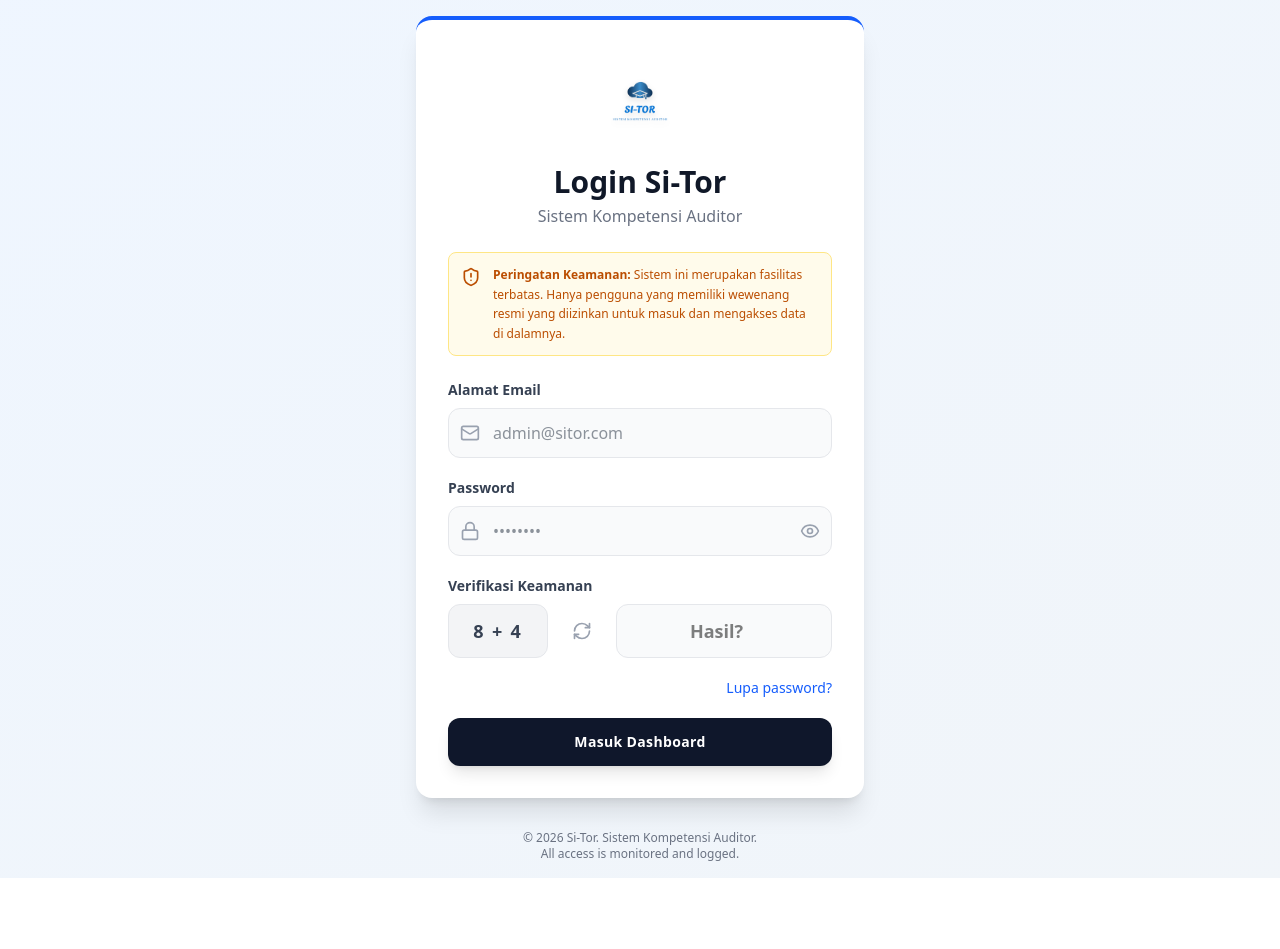
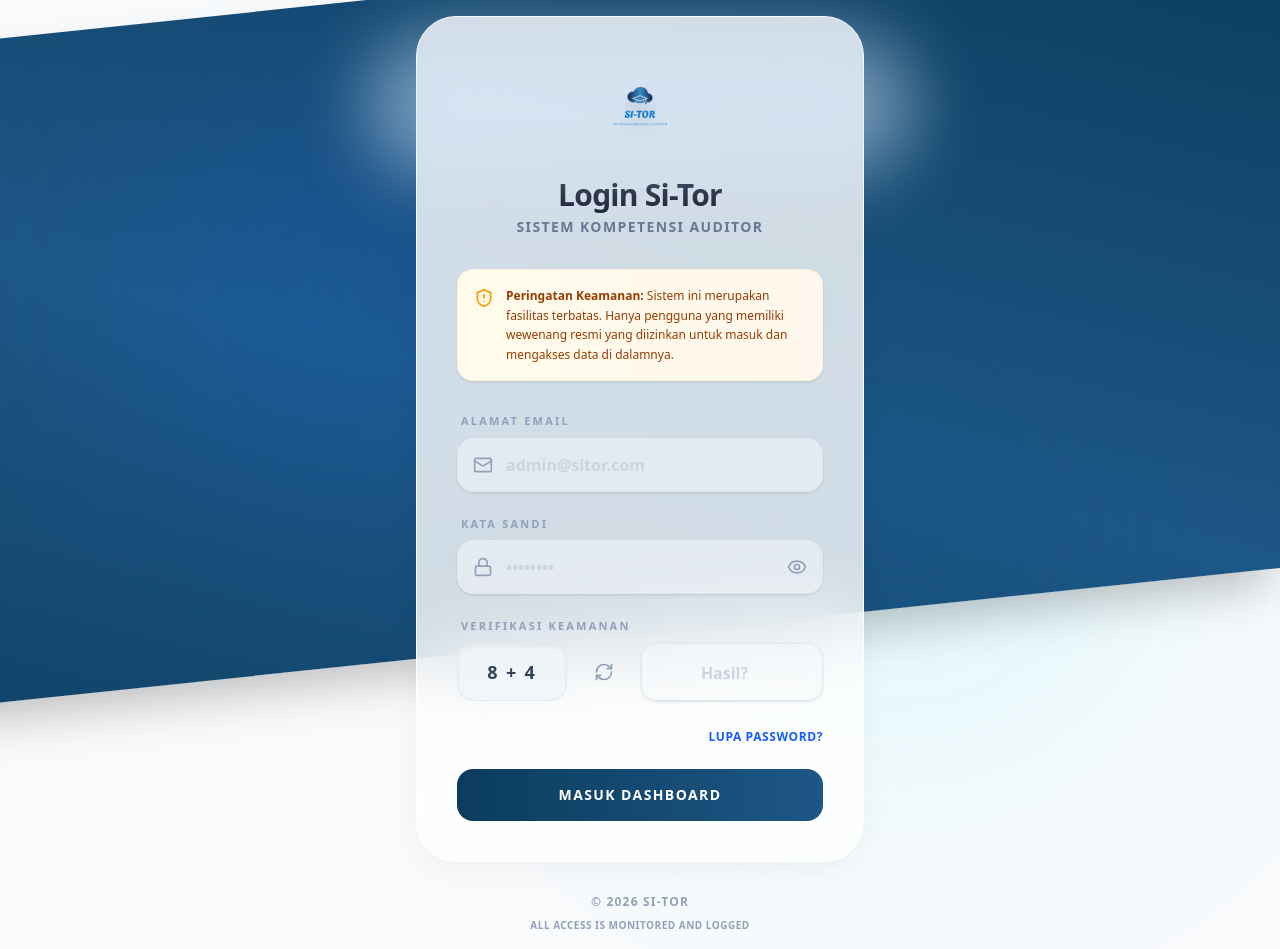
Before and after one commit to ikbalrahmat/sitor-app, a React (Vite) app: page /login in a window 1280 px wide. Before the commit the page ends 878 px from the top, so only its background shows below. Built offline with nearby package versions, Linux system fonts and the light colour scheme.

Commit message:
feat: implement dashboard pages, audit assignment module, and user management components

```diff
--- a/src/components/Dashboard/Sidebar.tsx
+++ b/src/components/Dashboard/Sidebar.tsx
@@ -58,13 +58,13 @@
       }
 
       if (user?.role === 'Admin') {
-        // Admin adalah Eksekutor, buka semua menu
-        return true;
+        // Admin adalah Eksekutor, buka semua menu kecuali Activity Log (karena log bersifat teknis/sistem)
+        return item.id !== 'activity-log';
       }
 
       if (user?.role === 'Manajemen') {
-        // Manajemen (Viewer) -> Hanya lihat Dashboard
-        return ['dashboard'].includes(item.id);
+        // Manajemen (Viewer) -> Lihat Dashboard, Profil Kompetensi, Penugasan Audit
+        return ['dashboard', 'unit-kompetensi', 'penugasan-audit'].includes(item.id);
       }
 
       if (user?.role === 'User') {
--- a/src/components/Dashboard/pages/DashboardSuperAdmin.tsx
+++ b/src/components/Dashboard/pages/DashboardSuperAdmin.tsx
@@ -93,7 +93,7 @@
       </div>
 
       {/* KPI KARTU KEAMANAN */}
-      <div className="grid grid-cols-1 md:grid-cols-2 lg:grid-cols-4 gap-6">
+      <div className="grid grid-cols-1 md:grid-cols-2 lg:grid-cols-3 gap-6">
         <div className="bg-white rounded-2xl p-6 shadow-sm border border-gray-100 flex flex-col items-center text-center">
           <div className="p-4 bg-indigo-50 text-indigo-600 rounded-full mb-3">
             <Users className="w-8 h-8" />
@@ -121,54 +121,9 @@
             <p className="text-[10px] text-red-500 font-bold mt-1">Butuh penanganan!</p>
           )}
         </div>
-
-        <div className="bg-white rounded-2xl p-6 shadow-sm border border-gray-100 flex flex-col items-center text-center">
-          <div className="p-4 bg-purple-50 text-purple-600 rounded-full mb-3">
-            <ShieldCheck className="w-8 h-8" />
-          </div>
-          <p className="text-xs font-bold text-gray-400 uppercase tracking-widest mb-1">Super Admin</p>
-          <h2 className="text-3xl font-black text-gray-900">{stats.totalSuperAdmin}</h2>
-        </div>
       </div>
 
-      <div className="grid grid-cols-1 lg:grid-cols-2 gap-6">
-        {/* DISTRIBUSI ROLE */}
-        <div className="bg-white rounded-2xl p-8 shadow-sm border border-gray-100">
-          <h2 className="text-lg font-bold text-gray-900 mb-6">Distribusi Hak Akses (Role)</h2>
-
-          <div className="space-y-4">
-            <div>
-              <div className="flex justify-between text-sm mb-1">
-                <span className="font-bold text-gray-700">User (Auditor Biasa)</span>
-                <span className="font-bold text-indigo-600">{stats.totalUserBiasa}</span>
-              </div>
-              <div className="w-full bg-gray-100 rounded-full h-2.5">
-                <div className="bg-indigo-600 h-2.5 rounded-full" style={{ width: `${(stats.totalUserBiasa / stats.totalUsers) * 100}%` }}></div>
-              </div>
-            </div>
-
-            <div>
-              <div className="flex justify-between text-sm mb-1">
-                <span className="font-bold text-gray-700">Manajemen (Eksekutif)</span>
-                <span className="font-bold text-indigo-600">{stats.totalManajemen}</span>
-              </div>
-              <div className="w-full bg-gray-100 rounded-full h-2.5">
-                <div className="bg-blue-400 h-2.5 rounded-full" style={{ width: `${(stats.totalManajemen / stats.totalUsers) * 100}%` }}></div>
-              </div>
-            </div>
-
-            <div>
-              <div className="flex justify-between text-sm mb-1">
-                <span className="font-bold text-gray-700">Super Admin (IT/Keamanan)</span>
-                <span className="font-bold text-indigo-600">{stats.totalSuperAdmin}</span>
-              </div>
-              <div className="w-full bg-gray-100 rounded-full h-2.5">
-                <div className="bg-purple-600 h-2.5 rounded-full" style={{ width: `${(stats.totalSuperAdmin / stats.totalUsers) * 100}%` }}></div>
-              </div>
-            </div>
-          </div>
-        </div>
-
+      <div className="grid grid-cols-1 gap-6">
         {/* TINDAKAN CEPAT */}
         <div className="bg-white rounded-2xl p-8 shadow-sm border border-gray-100">
           <h2 className="text-lg font-bold text-gray-900 mb-6">Tindakan Cepat</h2>
--- a/src/components/Dashboard/pages/UnitKompetensi.tsx
+++ b/src/components/Dashboard/pages/UnitKompetensi.tsx
@@ -7,6 +7,7 @@
   Download, Upload
 } from 'lucide-react';
 import api, { STORAGE_URL } from '../../../lib/api';
+import { useAuth } from '../../../context/AuthContext';
 
 // --- FUNGSI BANTUAN UNTUK STATUS SERTIFIKAT ---
 const calculateStatus = (dateString: string) => {
@@ -60,6 +61,7 @@
 };
 
 export default function UnitKompetensi() {
+  const { user } = useAuth();
   const [selectedCompany, setSelectedCompany] = useState('Semua');
   const [searchQuery, setSearchQuery] = useState('');
   const [selectedPerson, setSelectedPerson] = useState<any>(null);
@@ -345,7 +347,7 @@
               <tr className="bg-white text-[11px] font-black text-slate-400 uppercase tracking-[0.2em] border-b border-slate-50">
                 <th className="px-8 py-5">Identitas Auditor</th>
                 <th className="px-8 py-5">Penempatan & Jabatan</th>
-                <th className="px-8 py-5 text-center">Status Rencana</th>
+                <th className="px-8 py-5 text-center">Status</th>
                 <th className="px-8 py-5 text-right">Aksi</th>
               </tr>
             </thead>
@@ -386,18 +388,20 @@
                     <td className="px-8 py-6 text-center">
                       <div className="flex items-center justify-center space-x-3">
                         <div className="flex flex-col items-center">
-                          <span className="text-lg font-black text-slate-900">{realizedCount}</span>
-                          <span className="text-[9px] font-bold text-slate-400 uppercase tracking-tighter">Realisasi</span>
+                          <span className="text-lg font-black text-blue-600">{plannedCount}</span>
+                          <span className="text-[9px] font-bold text-blue-400 uppercase tracking-tighter">Rencana</span>
                         </div>
                         <div className="h-8 w-[1px] bg-slate-100"></div>
                         <div className="flex flex-col items-center">
-                          <span className="text-lg font-black text-blue-600">{plannedCount}</span>
-                          <span className="text-[9px] font-bold text-blue-400 uppercase tracking-tighter">Rencana</span>
+                          <span className="text-lg font-black text-slate-900">{realizedCount}</span>
+                          <span className="text-[9px] font-bold text-slate-400 uppercase tracking-tighter">Realisasi</span>
                         </div>
                       </div>
                     </td>
                     <td className="px-8 py-6 text-right">
                       <div className="flex items-center justify-end space-x-2">
+                        {user?.role !== 'Manajemen' && (
+                          <>
                             <button
                               onClick={(e) => { e.stopPropagation(); openEditModal(p); }}
                               title="Edit Personel"
@@ -412,6 +416,8 @@
                             >
                               <Trash2 className="w-4 h-4" />
                             </button>
+                          </>
+                        )}
                         <button
                           onClick={() => setSelectedPerson(p)}
                           className="inline-flex items-center space-x-2 px-4 py-2.5 bg-slate-900 text-white hover:bg-blue-600 rounded-xl text-xs font-black transition-all shadow-md shadow-slate-200"
--- a/src/components/Login.tsx
+++ b/src/components/Login.tsx
@@ -68,31 +68,39 @@
   };
 
   return (
-    <div className="min-h-screen bg-gradient-to-br from-blue-50 to-slate-100 flex items-center justify-center p-4">
-      <div className="w-full max-w-md">
-        <div className="bg-white rounded-2xl shadow-xl p-8 border-t-4 border-blue-600">
-          <div className="text-center mb-6">
-            <div className="flex justify-center mb-4">
+    <div className="min-h-screen flex items-center justify-center p-4 relative overflow-hidden bg-[#f8fafc] font-sans">
+      {/* Decorative Modern Background Elements */}
+      {/* Diagonal Enterprise Shape */}
+      <div className="absolute top-0 right-0 w-[150%] h-[70%] bg-gradient-to-bl from-[#0b3c5d] via-[#1d5786] to-[#0b3c5d] -skew-y-6 origin-top-right transform -translate-y-24 shadow-2xl"></div>
+
+      {/* Tambahan Cahaya Orb agar tidak kaku */}
+      <div className="absolute top-[10%] left-[10%] w-[400px] h-[400px] bg-blue-400/20 rounded-full mix-blend-overlay filter blur-[100px] animate-pulse"></div>
+      <div className="absolute bottom-[20%] right-[10%] w-[500px] h-[500px] bg-cyan-300/20 rounded-full mix-blend-multiply filter blur-[128px] animate-pulse" style={{ animationDelay: '2s' }}></div>
+
+      <div className="w-full max-w-md relative z-10 animate-in fade-in slide-in-from-bottom-8 duration-700">
+        <div className="bg-white/80 backdrop-blur-2xl rounded-[2.5rem] shadow-[0_8px_30px_rgb(0,0,0,0.04)] p-10 border border-white">
+          <div className="text-center mb-8">
+            <div className="flex justify-center mb-6 relative">
+              <div className="absolute inset-0 bg-blue-100 rounded-full filter blur-xl opacity-50 scale-150"></div>
               {!imageError ? (
                 <img
                   src="/logo-sitor.png"
                   alt="Logo Si-Tor"
-                  className="w-24 h-24 object-contain drop-shadow-md"
+                  className="relative w-24 h-24 object-contain drop-shadow-xl"
                   onError={() => setImageError(true)}
                 />
               ) : (
-                <div className="w-20 h-20 bg-blue-600 rounded-2xl flex items-center justify-center shadow-lg mx-auto">
-                  <span className="text-3xl font-bold text-white">ST</span>
+                <div className="relative w-24 h-24 bg-gradient-to-br from-blue-600 to-indigo-600 rounded-[2rem] flex items-center justify-center shadow-2xl shadow-blue-200 mx-auto transform rotate-3">
+                  <span className="text-4xl font-black text-white -rotate-3">ST</span>
                 </div>
               )}
             </div>
-            <h1 className="text-3xl font-bold text-gray-900 mb-1">Login Si-Tor</h1>
-            <p className="text-gray-500 font-medium">Sistem Kompetensi Auditor</p>
+            <h1 className="text-3xl font-black text-slate-900 mb-1 tracking-tight">Login Si-Tor</h1>
+            <p className="text-slate-500 font-bold text-sm uppercase tracking-widest">Sistem Kompetensi Auditor</p>
           </div>
 
-          {/* REQUIREMENT 5: PESAN PERINGATAN HUKUM/AKSES */}
-          <div className="mb-6 p-3 bg-amber-50 text-amber-700 border border-amber-200 rounded-lg flex items-start space-x-3 text-xs leading-relaxed">
-            <ShieldAlert className="w-5 h-5 flex-shrink-0 mt-0.5" />
+          <div className="mb-8 p-4 bg-gradient-to-r from-amber-50 to-orange-50 border border-amber-100/50 rounded-2xl flex items-start space-x-3 text-xs leading-relaxed text-amber-800 shadow-sm">
+            <ShieldAlert className="w-5 h-5 flex-shrink-0 mt-0.5 text-amber-500" />
             <p>
               <strong>Peringatan Keamanan:</strong> Sistem ini merupakan fasilitas terbatas.
               Hanya pengguna yang memiliki wewenang resmi yang diizinkan untuk masuk dan mengakses data di dalamnya.
@@ -100,25 +108,25 @@
           </div>
 
           {error && (
-            <div className="mb-6 p-3 bg-red-50 border border-red-200 text-red-600 rounded-lg flex items-center space-x-2 text-sm text-left animate-in fade-in duration-200">
+            <div className="mb-6 p-4 bg-red-50 border border-red-100 text-red-600 rounded-2xl flex items-center space-x-3 text-sm text-left animate-in fade-in zoom-in duration-200 shadow-sm">
               <AlertCircle className="w-5 h-5 flex-shrink-0" />
-              <span>{error}</span>
+              <span className="font-semibold">{error}</span>
             </div>
           )}
 
-          <form onSubmit={handleSubmit} className="space-y-5">
+          <form onSubmit={handleSubmit} className="space-y-6">
             <div>
-              <label className="block text-sm font-semibold text-gray-700 mb-2" htmlFor="email">
+              <label className="block text-[11px] font-black text-slate-400 uppercase tracking-[0.2em] mb-2 ml-1" htmlFor="email">
                 Alamat Email
               </label>
-              <div className="relative">
-                <Mail className="absolute left-3 top-1/2 transform -translate-y-1/2 w-5 h-5 text-gray-400" />
+              <div className="relative group">
+                <Mail className="absolute left-4 top-1/2 transform -translate-y-1/2 w-5 h-5 text-slate-400 group-focus-within:text-blue-500 transition-colors" />
                 <input
                   id="email"
                   type="email"
                   value={email}
                   onChange={(e) => setEmail(e.target.value)}
-                  className="w-full pl-11 pr-4 py-3 bg-gray-50 border border-gray-200 rounded-xl focus:bg-white focus:ring-2 focus:ring-blue-500 focus:border-transparent outline-none transition-all font-medium text-gray-800"
+                  className="w-full pl-12 pr-4 py-3.5 bg-slate-50/50 border border-slate-200 rounded-2xl focus:bg-white focus:ring-4 focus:ring-blue-50 focus:border-blue-400 outline-none transition-all font-bold text-slate-800 shadow-sm placeholder:text-slate-300"
                   placeholder="admin@sitor.com"
                   required
                 />
@@ -126,23 +134,23 @@
             </div>
 
             <div>
-              <label className="block text-sm font-semibold text-gray-700 mb-2" htmlFor="password">
-                Password
+              <label className="block text-[11px] font-black text-slate-400 uppercase tracking-[0.2em] mb-2 ml-1" htmlFor="password">
+                Kata Sandi
               </label>
-              <div className="relative">
-                <Lock className="absolute left-3 top-1/2 transform -translate-y-1/2 w-5 h-5 text-gray-400" />
+              <div className="relative group">
+                <Lock className="absolute left-4 top-1/2 transform -translate-y-1/2 w-5 h-5 text-slate-400 group-focus-within:text-blue-500 transition-colors" />
                 <input
                   id="password"
                   type={showPassword ? "text" : "password"}
                   value={password}
                   onChange={(e) => setPassword(e.target.value)}
-                  className="w-full pl-11 pr-12 py-3 bg-gray-50 border border-gray-200 rounded-xl focus:bg-white focus:ring-2 focus:ring-blue-500 focus:border-transparent outline-none transition-all font-medium text-gray-800"
+                  className="w-full pl-12 pr-12 py-3.5 bg-slate-50/50 border border-slate-200 rounded-2xl focus:bg-white focus:ring-4 focus:ring-blue-50 focus:border-blue-400 outline-none transition-all font-bold text-slate-800 shadow-sm placeholder:text-slate-300"
                   placeholder="••••••••"
                   required
                 />
                 <button
                   type="button"
-                  className="absolute right-3 top-1/2 transform -translate-y-1/2 text-gray-400 hover:text-gray-600 focus:outline-none"
+                  className="absolute right-4 top-1/2 transform -translate-y-1/2 text-slate-400 hover:text-blue-600 focus:outline-none transition-colors"
                   onClick={() => setShowPassword(!showPassword)}
                 >
                   {showPassword ? <EyeOff className="w-5 h-5" /> : <Eye className="w-5 h-5" />}
@@ -150,19 +158,18 @@
               </div>
             </div>
 
-            {/* REQUIREMENT 3: CAPTCHA SEDERHANA UNTUK CEGAH BRUTE FORCE BOT */}
             <div>
-              <label className="block text-sm font-semibold text-gray-700 mb-2">
+              <label className="block text-[11px] font-black text-slate-400 uppercase tracking-[0.2em] mb-2 ml-1">
                 Verifikasi Keamanan
               </label>
               <div className="flex items-center space-x-3">
-                <div className="flex items-center justify-center bg-gray-100 border border-gray-200 rounded-xl px-4 py-3 text-lg font-black text-gray-700 tracking-widest min-w-[100px] select-none">
+                <div className="flex items-center justify-center bg-slate-100/80 border border-slate-200 rounded-2xl px-5 py-3.5 text-lg font-black text-slate-700 tracking-widest min-w-[110px] select-none shadow-inner">
                   {captcha.num1} + {captcha.num2}
                 </div>
                 <button
                   type="button"
                   onClick={generateCaptcha}
-                  className="p-3 text-gray-400 hover:text-blue-600 hover:bg-blue-50 rounded-xl transition-colors"
+                  className="p-3.5 text-slate-400 hover:text-blue-600 hover:bg-blue-50 rounded-2xl transition-all border border-transparent hover:border-blue-100"
                   title="Ganti Soal"
                 >
                   <RefreshCw className="w-5 h-5" />
@@ -171,7 +178,7 @@
                   type="number"
                   value={captchaAnswer}
                   onChange={(e) => setCaptchaAnswer(e.target.value)}
-                  className="w-full px-4 py-3 bg-gray-50 border border-gray-200 rounded-xl focus:bg-white focus:ring-2 focus:ring-blue-500 outline-none transition-all font-bold text-center text-lg"
+                  className="w-full px-4 py-3.5 bg-slate-50/50 border border-slate-200 rounded-2xl focus:bg-white focus:ring-4 focus:ring-blue-50 focus:border-blue-400 outline-none transition-all font-black text-center text-xl text-slate-800 shadow-sm placeholder:text-slate-300 placeholder:text-base placeholder:font-bold"
                   placeholder="Hasil?"
                   required
                 />
@@ -179,11 +186,11 @@
             </div>
 
             {onForgotPassword && (
-              <div className="flex items-center justify-end">
+              <div className="flex items-center justify-end pt-1">
                 <button
                   type="button"
                   onClick={onForgotPassword}
-                  className="text-sm text-blue-600 hover:text-blue-700 font-medium transition-colors"
+                  className="text-xs font-bold text-blue-600 hover:text-blue-800 transition-colors uppercase tracking-wider"
                 >
                   Lupa password?
                 </button>
@@ -193,16 +200,21 @@
             <button
               type="submit"
               disabled={isLoading}
-              className="w-full bg-slate-900 text-white py-3.5 rounded-xl font-bold text-sm tracking-wide hover:bg-blue-600 focus:ring-4 focus:ring-blue-200 transition-all shadow-lg disabled:opacity-50 disabled:cursor-not-allowed flex justify-center items-center mt-2"
+              className="w-full bg-gradient-to-r from-[#0b3c5d] to-[#1d5786] text-white py-4 rounded-2xl font-black text-sm uppercase tracking-widest hover:scale-[1.02] hover:shadow-xl hover:shadow-blue-900/20 focus:ring-4 focus:ring-blue-200 transition-all disabled:opacity-50 disabled:hover:scale-100 disabled:cursor-not-allowed flex justify-center items-center mt-4"
             >
-              {isLoading ? 'Memproses Otentikasi...' : 'Masuk Dashboard'}
+              {isLoading ? 'Memproses...' : 'Masuk Dashboard'}
             </button>
           </form>
         </div>
 
-        <p className="text-center text-gray-500 text-xs font-medium mt-8">
-          © 2026 Si-Tor. Sistem Kompetensi Auditor. <br/>All access is monitored and logged.
-        </p>
+        <div className="text-center mt-8 space-y-2">
+          <p className="text-slate-400 text-xs font-black uppercase tracking-widest">
+            © 2026 Si-Tor
+          </p>
+          <p className="text-slate-400 text-[10px] font-semibold uppercase tracking-wider">
+            All access is monitored and logged
+          </p>
+        </div>
       </div>
     </div>
   );
```
Also changed, not shown: src/components/Dashboard/pages/DashboardAdmin.tsx (+23 -8 lines), src/components/Dashboard/pages/PenugasanAudit.tsx (+9 -2 lines). Lines whose indentation alone changed are shown as unchanged.
